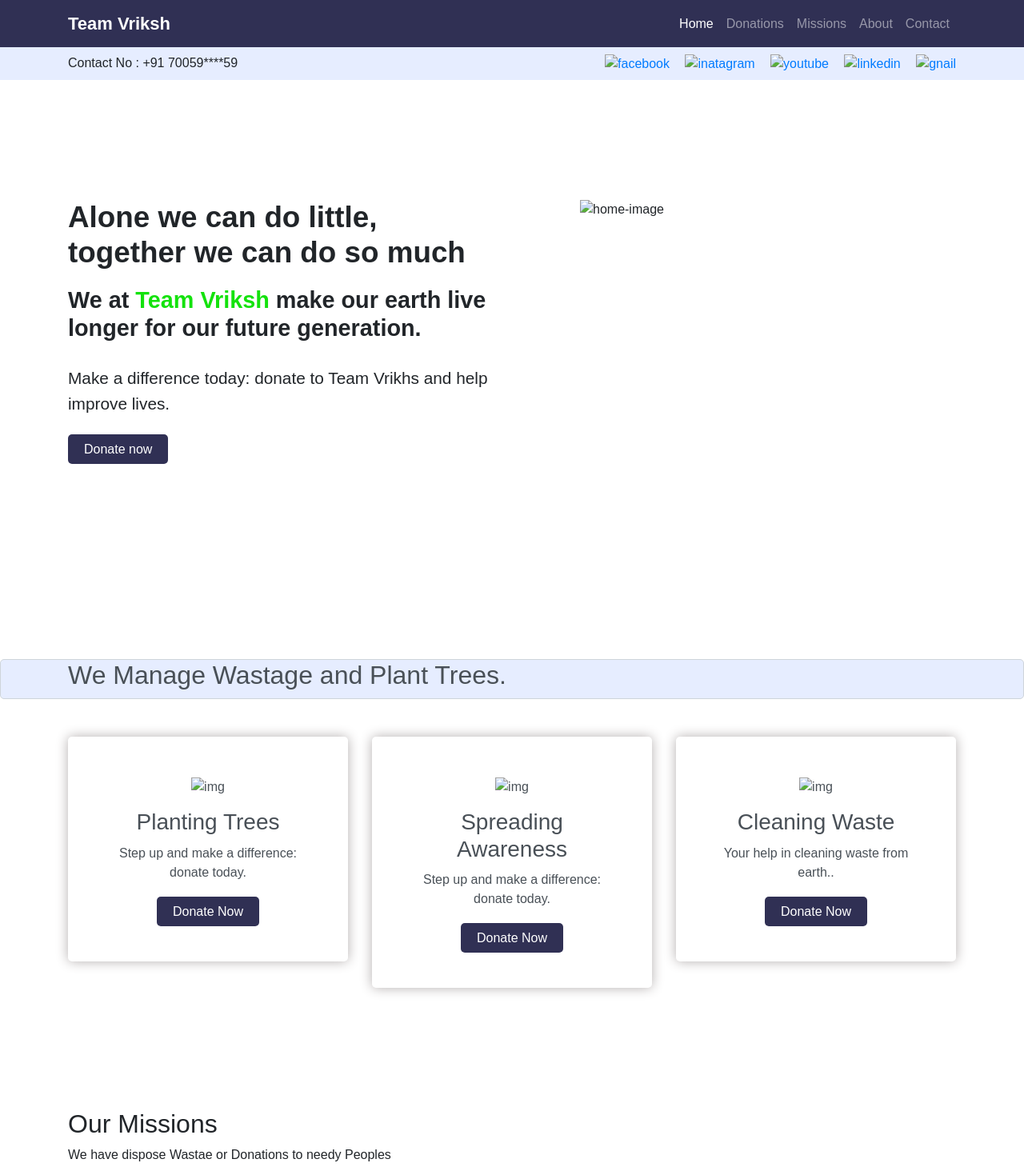
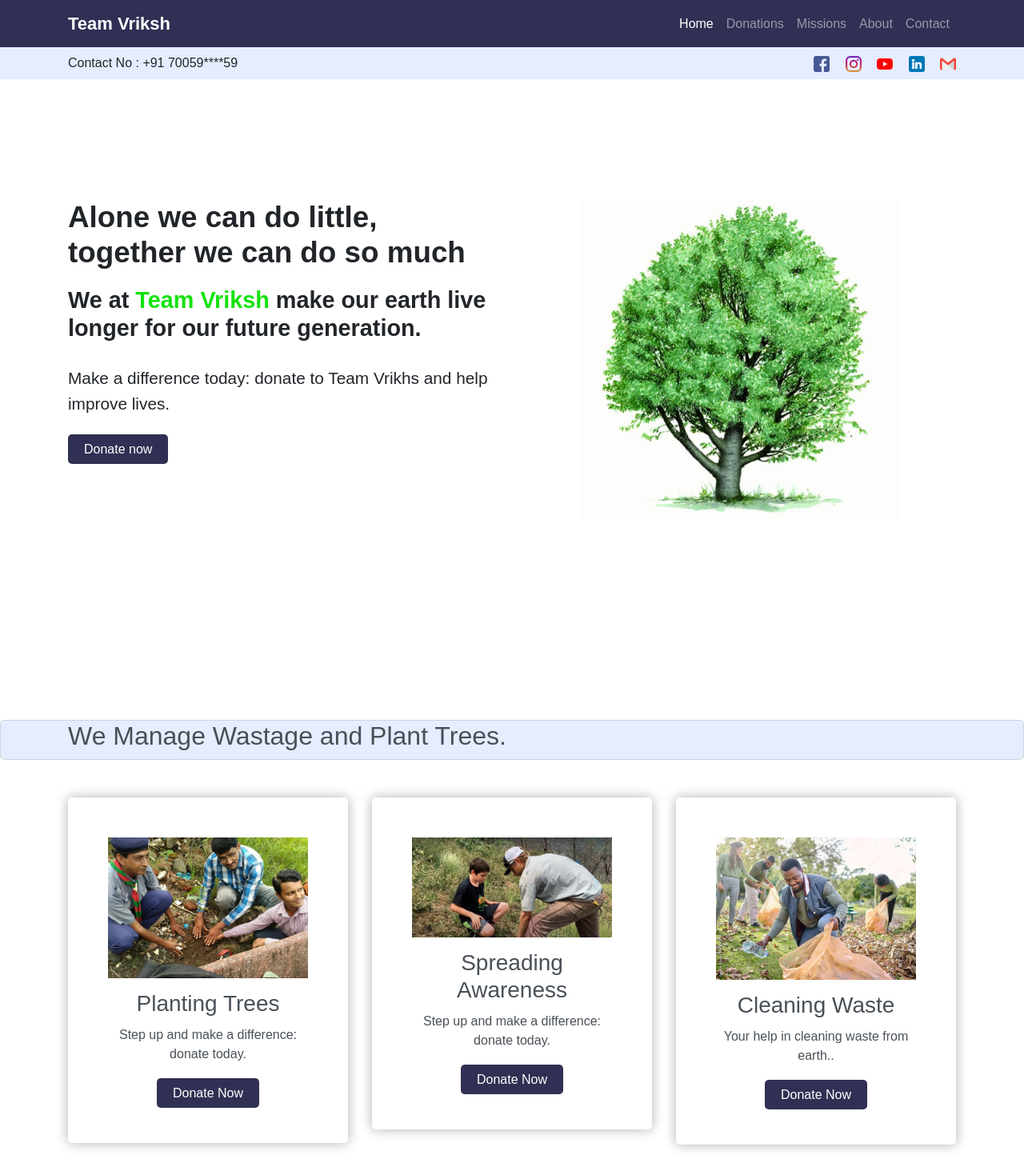
Before and after one commit to KnightFury111/Plant-Tree, a plain HTML site: page index.html in a window 1280 px wide. Shown: the top 1459 px of the page at 80% size. Drawn offline with nearby package versions, Linux system fonts and the light colour scheme; files that its build step writes are made by us from their sources.

Commit message:
Update index.html

```diff
--- a/index.html
+++ b/index.html
@@ -7,7 +7,7 @@
     <meta name="viewport" content="width=device-width, initial-scale=1.0">
     <title>Team Vriksh
     </title>
-    <link rel="stylesheet" href="css/style.css">
+    <link rel="stylesheet" href="style.css">
     <link rel="stylesheet" href="https://cdn.jsdelivr.net/npm/bootstrap@4.6.1/dist/css/bootstrap.min.css">
 </head>
 
@@ -55,11 +55,11 @@
                     </div>
                     <div class="col-lg-6">
                         <div class="social">
-                            <a href="#"><img src="img/icons/facebook.png" alt="facebook"></a>
-                            <a href="#"><img src="img/icons/instagram.png" alt="inatagram"></a>
-                            <a href="#"><img src="img/icons/youtube.png" alt="youtube"></a>
-                            <a href="#"><img src="img/icons/linkedin.png" alt="linkedin"></a>
-                            <a href="#"><img src="img/icons/gmail.png" alt="gnail"></a>
+                            <a href="#"><img src="facebook.png" alt="facebook"></a>
+                            <a href="#"><img src="instagram.png" alt="inatagram"></a>
+                            <a href="#"><img src="youtube.png" alt="youtube"></a>
+                            <a href="#"><img src="linkedin.png" alt="linkedin"></a>
+                            <a href="#"><img src="gmail.png" alt="gnail"></a>
                         </div>
                     </div>
                 </div>
@@ -83,7 +83,7 @@
                     </div>
                     <div class="col-lg-6 order-first order-lg-last">
                         <div class="img-sec">
-                            <img src="img/img1.jpeg" alt="home-image">
+                            <img src="img1.jpeg" alt="home-image">
                         </div>
                     </div>
                 </div>
@@ -99,7 +99,7 @@
             <div class="row">
                 <div class="col-lg-4">
                     <div class="don-box">
-                        <img src="img/1.jpeg" alt="img">
+                        <img src="1.jpeg" alt="img">
                         <h3>Planting Trees</h3>
                         <p>Step up and make a difference: donate today.</p>
                         <a href="#contact" class="btn1">Donate Now</a>
@@ -107,7 +107,7 @@
                 </div>
                 <div class="col-lg-4">
                     <div class="don-box">
-                        <img src="img/2.jpeg" alt="img">
+                        <img src="2.jpeg" alt="img">
                         <h3>Spreading Awareness</h3>
                         <p>Step up and make a difference: donate today.</p>
                         <a href="#contact" class="btn1">Donate Now</a>
@@ -115,7 +115,7 @@
                 </div>
                 <div class="col-lg-4">
                     <div class="don-box">
-                        <img src="img/3.jpeg" alt="img">
+                        <img src="3.jpeg" alt="img">
                         <h3>Cleaning Waste</h3>
                         <p>Your help in cleaning waste from earth..</p>
                         <a href="#contact" class="btn1">Donate Now</a>
@@ -213,11 +213,11 @@
                     <div class="col-one">
                         <h4>Social Media</h4>
                         <div class="social">
-                            <a href="#"><img src="img/icons/facebook.png" alt="facebook"></a>
-                            <a href="#"><img src="img/icons/instagram.png" alt="inatagram"></a>
-                            <a href="#"><img src="img/icons/youtube.png" alt="youtube"></a>
-                            <a href="#"><img src="img/icons/linkedin.png" alt="linkedin"></a>
-                            <a href="#"><img src="img/icons/gmail.png" alt="gnail"></a>
+                            <a href="#"><img src="facebook.png" alt="facebook"></a>
+                            <a href="#"><img src="instagram.png" alt="inatagram"></a>
+                            <a href="#"><img src="youtube.png" alt="youtube"></a>
+                            <a href="#"><img src="linkedin.png" alt="linkedin"></a>
+                            <a href="#"><img src="gmail.png" alt="gnail"></a>
                         </div>
                     </div>
                 </div>
```
